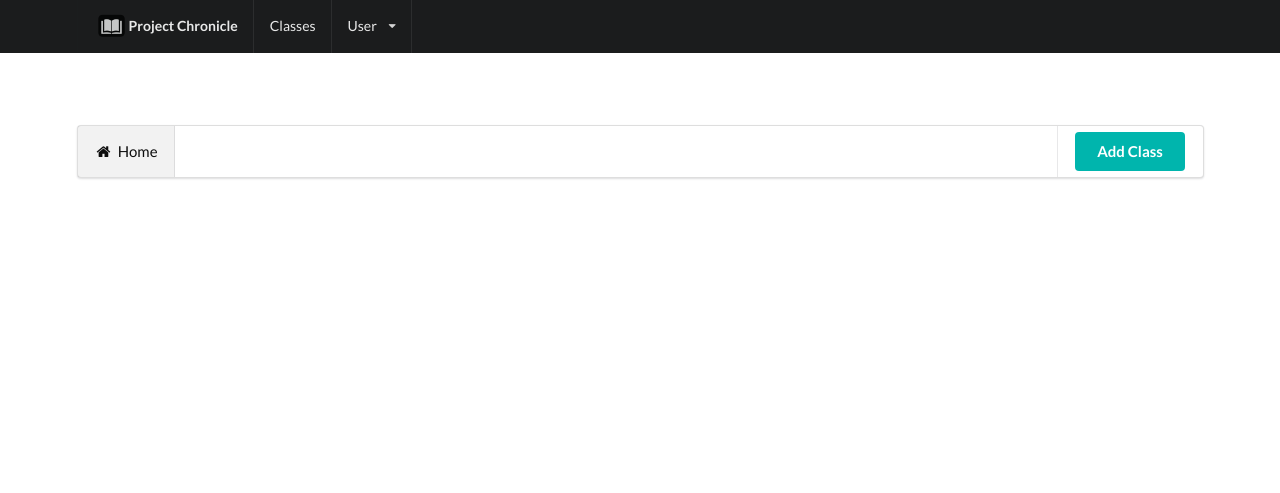
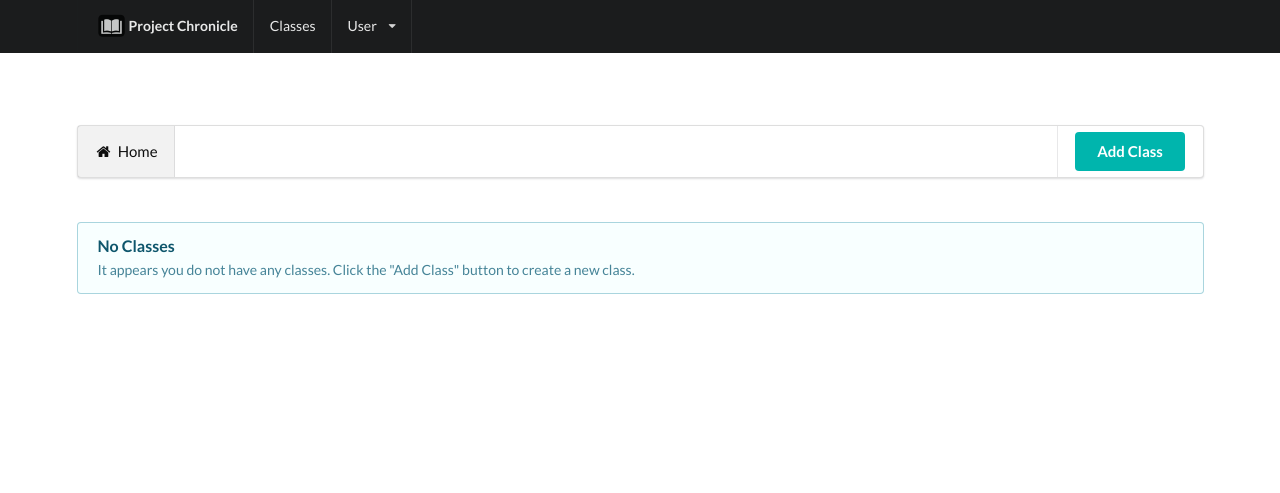
Before and after one commit to bhairavmehta95/Project-Chronicle, a Django app: page /teacher/ in a window 1280 px wide. Shown: the top 493 px of the page. Run offline with Django 3.2, Linux system fonts and the light colour scheme; a user stored in the database is signed in; data comes from the database, SQL or seed files in the repository; tables that the repository leaves empty hold one stand-in row (values such as "Sample post"); data that the repository does not hold is empty; parts of the project's set-up code (start-up, migrations or seed data) failed here and were passed over.

Commit message:
no classes message

```diff
--- a/speech/static/js/teacher.js
+++ b/speech/static/js/teacher.js
@@ -57,6 +57,7 @@ function populateClasses() {
 				data.class_id =  myClass.pk;
 				renderClass(data);
 			})
+			toggleMessage('noClasses');
 		}
 	})
 }
@@ -73,6 +74,7 @@ function addClass(name) {
 			data = $.parseJSON(result)[0].fields;
 			data.class_id =  $.parseJSON(result)[0].pk;
 			renderClass(data, true);
+			toggleMessage('noClasses');
 		}
 	})
 }
@@ -86,7 +88,8 @@ function deleteClass(classKey) {
 			url: '/teacher/ajax/deleteClass/',
 			data: postData,
 			success: function(result) {
-				$('.card:contains(' + classKey + ')').remove()
+				$('.card:contains(' + classKey + ')').remove();
+				toggleMessage('noClasses');
 			}
 		})
 }
@@ -266,6 +269,16 @@ function closeHideablesExcept(hideableID) {
 	$('#' + hideableID).show();
 }
 
+function toggleMessage(message) {
+	if (message == 'noClasses') {
+		if (!$('#classContainer .card:not(.template)').length) {
+			$('#noClassesMessage').show();
+		} else {
+			$('#noClassesMessage').hide();
+		}
+	}
+}
+
 
 /* MODALS */
 function openModal(modalName, trigger) {
--- a/speech/templates/teacherhome.html
+++ b/speech/templates/teacherhome.html
@@ -36,6 +36,14 @@
     </div>
 
     <div class="ui link stackable cards hideable" id="classContainer">
+      <div class="ui container" id="noClassesMessage" style="display:none; margin-top: 3em">
+        <div class="ui message info">
+          <div class="header">
+            No Classes
+          </div>
+          <p>It appears you do not have any classes. Click the "Add Class" button to create a new class.</p>
+        </div>
+      </div>
 
       <div class="card template">
         <div class="image">
@@ -68,6 +76,15 @@
     </div>
 
     <div class="ui styled fluid accordion hideable" id="topicContainer" style="display: none;">
+      <div class="ui container" id="noTopicsMessage" style="display:none; margin-top: 3em">
+        <div class="ui message info">
+          <div class="header">
+            No Topics
+          </div>
+          <p>It appears you do not have any topics. Click the "Add Topic" button to create a new topic.</p>
+        </div>
+      </div>
+
       <div class="accordion-row template">
         <div class="title">
           <i class="dropdown icon"></i>
```
